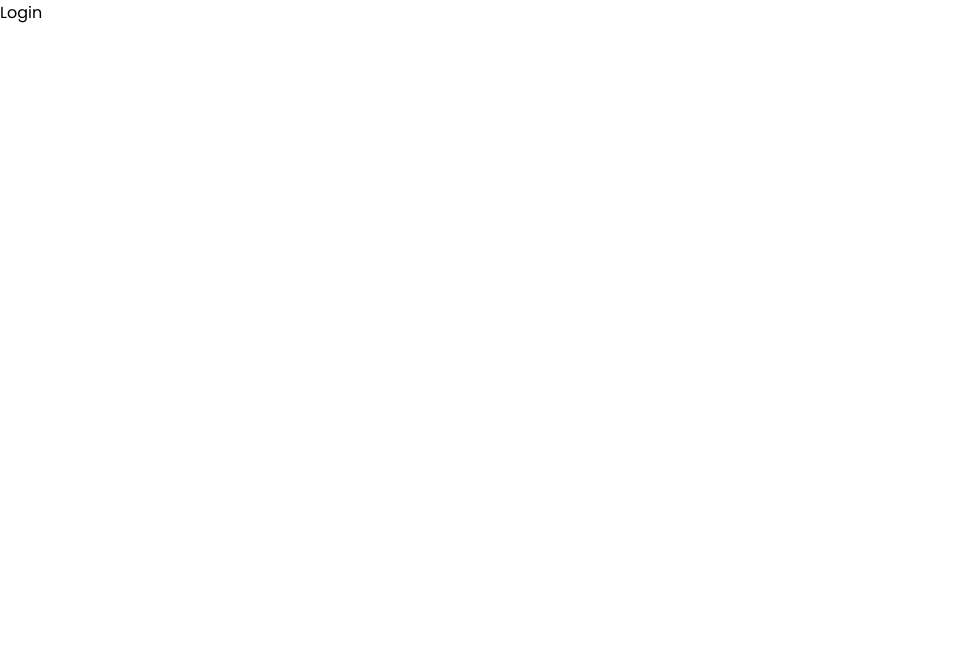
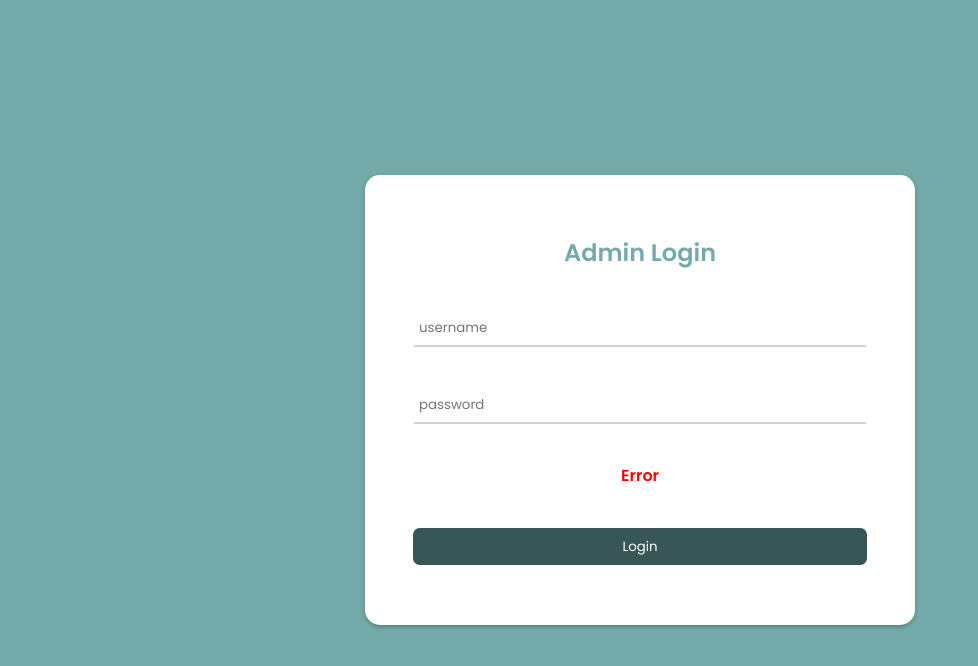
Before and after one commit to Iskenderun-Technical-University/mustafazeydani-YMG, a React (Create React App) app in the folder client/: page /admin in a window 1280 px wide. Shown: the top 666 px of the page, without its empty margins (0-978 px from the left). Built offline with nearby package versions, Linux system fonts and the light colour scheme.

Commit message:
Designed admin login page

```diff
--- a/client/src/pages/forms/forms.css
+++ b/client/src/pages/forms.css
@@ -14,6 +14,7 @@
     width: 90%;
     padding: 3em;
     max-width: 550px;
+    min-height: 450px;
     border-radius: 15px;
     box-shadow: 0 2px 4px rgba(0, 0, 0, 0.25);
     background-color: var(--color-variant1);
--- a/client/src/pages/forms/Donor.jsx
+++ b/client/src/pages/forms/Donor.jsx
@@ -1,5 +1,5 @@
 import React from 'react'
-import "./forms.css"
+import "../forms.css"
 
 function Donor() {
     return (
--- a/client/src/pages/forms/RequestAid.jsx
+++ b/client/src/pages/forms/RequestAid.jsx
@@ -1,5 +1,5 @@
 import React from 'react'
-import "./forms.css"
+import "../forms.css"
 
 function RequestAid() {
   return (
--- a/client/src/pages/login/Login.jsx
+++ b/client/src/pages/login/Login.jsx
@@ -1,8 +1,28 @@
-import React from 'react'
+import React, {useState} from 'react'
+import {useNavigate} from "react-router-dom"
+import "../forms.css"
 
 function Login() {
+
   return (
-    <div>Login</div>
+    <div className='admin form'>
+      <form>
+        <h2>Admin Login</h2>
+        <input
+          name='username'
+          type="text"
+          placeholder='username'
+        />
+        <input
+          name='password'
+          on
+          type="password"
+          placeholder='password'
+        />
+        <p className='error'>Error</p>
+        <button className='btn btn-main'>Login</button>
+      </form>
+    </div>
   )
 }
 
```
